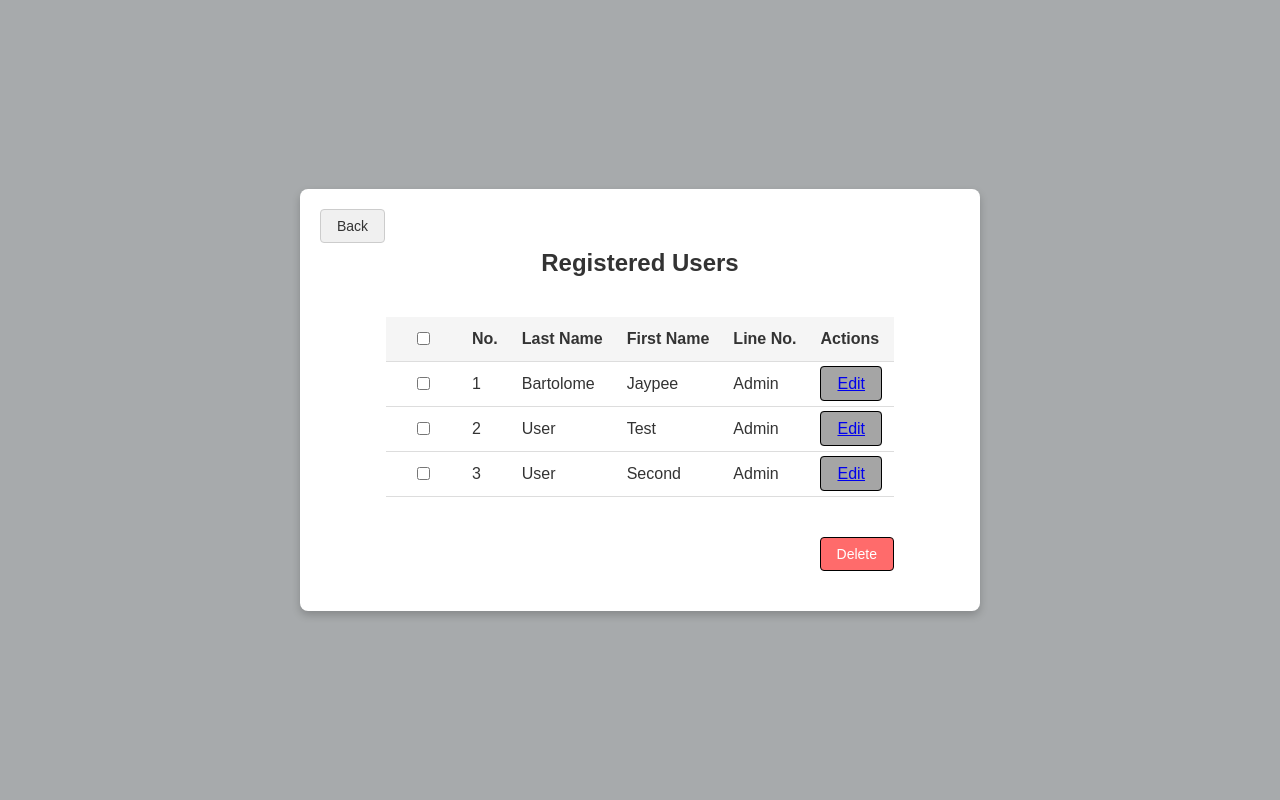
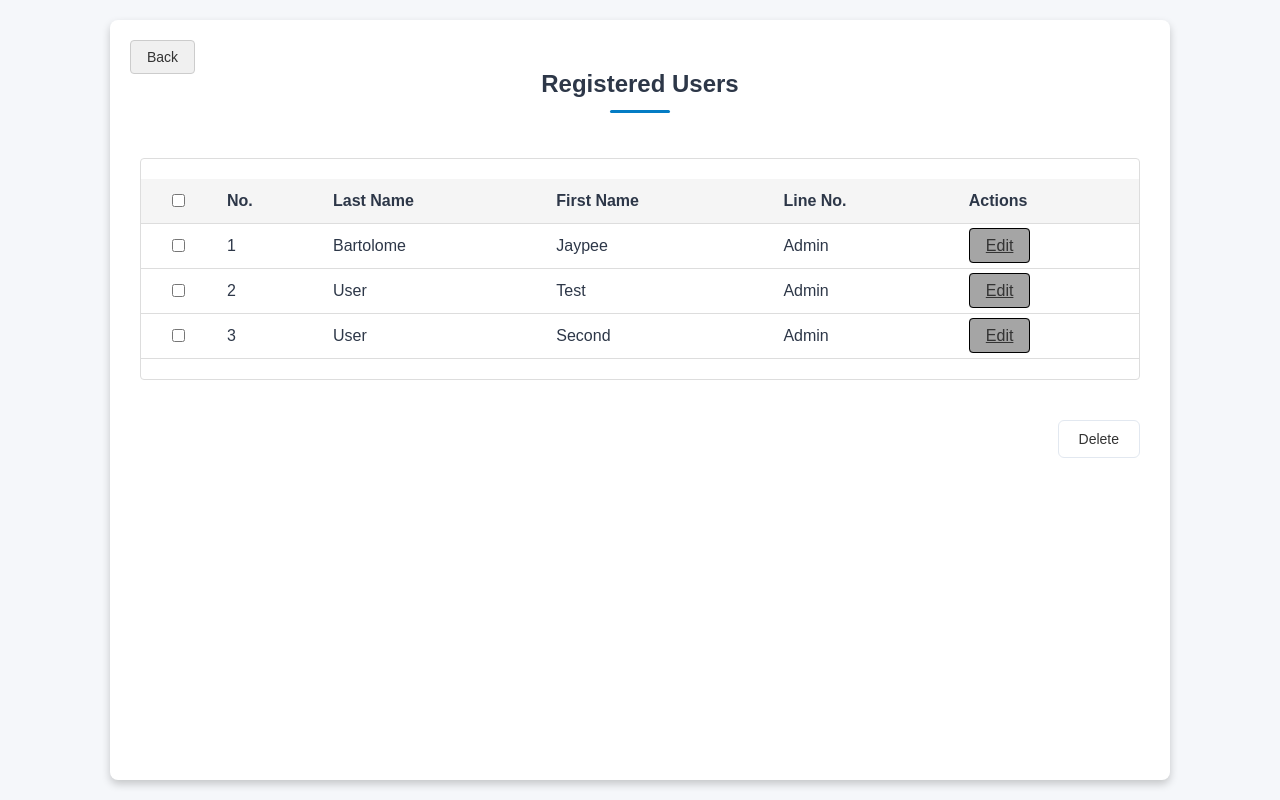
Before and after one commit to ysabellelenon/qrbarcodesys, a Flask app: page /manage-accounts in a window 1280 px wide. Run offline with Flask 3, Linux system fonts and the light colour scheme.

Commit message:
Modified UI

```diff
--- a/qr-barcode-frontend/app.py
+++ b/qr-barcode-frontend/app.py
@@ -62,9 +62,22 @@ def manage_accounts():
 def create_account():
     if request.method == 'POST':
         try:
+            # First check if username already exists
+            existing_user = User.query.filter_by(username=request.form['username']).first()
+            if existing_user:
+                flash('Username already exists. Please choose a different username.', 'error')
+                return redirect(url_for('new_account'))
+
+            # Check if all required fields are present
+            required_fields = ['username', 'password', 'first_name', 'surname', 'section', 'role']
+            for field in required_fields:
+                if not request.form.get(field):
+                    flash(f'{field.replace("_", " ").title()} is required.', 'error')
+                    return redirect(url_for('new_account'))
+
             new_user = User(
                 first_name=request.form['first_name'],
-                middle_name=request.form['middle_name'],
+                middle_name=request.form.get('middle_name', ''),
                 surname=request.form['surname'],
                 section=request.form['section'],
                 username=request.form['username'],
--- a/qr-barcode-frontend/static/css/styles.css
+++ b/qr-barcode-frontend/static/css/styles.css
@@ -7,8 +7,10 @@ body {
     align-items: center;
     height: 100vh;
     margin: 0;
-    background-color: #a7aaac;
-    color: #333;
+    padding: 0;
+    background-color: #f5f7fa;
+    color: #2d3748;
+    overflow: hidden;
 }
 
 /* Login container styling */
@@ -118,7 +120,7 @@ button {
 }
 
 .menu-item:hover {
-    background-color: #888;
+    background-color: #047cc4;
 }
 
 .logout-button {
@@ -192,17 +194,24 @@ button {
 
 /* Add styles for masterlist page */
 .masterlist-container {
-    display: flex;
-    flex-direction: column;
+    max-width: 1200px;
+    width: 90%;
+    height: 80vh;
     background-color: #fff;
     border-radius: 8px;
     box-shadow: 0 4px 8px rgba(0, 0, 0, 0.2);
-    overflow: hidden;
-    padding: 40px;
-    width: auto;
-    min-width: 600px;
+    display: flex;
+    flex-direction: column;
     position: relative;
-    align-items: center;
+    padding: 30px;
+    margin: 0 auto;
+    min-height: 600px;
+    max-height: 800px;
+}
+
+.container-parent { /* If there's a parent wrapping container */
+    position: relative;
+    overflow: visible; /* Ensure no clipping of content */
 }
 
 /* Add table styling */
@@ -233,6 +242,170 @@ th {
 
 /* Title styling */
 h2 {
+    color: #2d3748;
+    font-weight: 600;
+    margin-bottom: 30px;
+    text-align: center;
+    position: relative;
+    padding-bottom: 15px;
+}
+
+h2::after {
+    content: '';
+    position: absolute;
+    bottom: 0;
+    left: 50%;
+    transform: translateX(-50%);
+    width: 60px;  /* Length of the line */
+    height: 3px;  /* Thickness of the line */
+    background-color: #047cc4;
+    border-radius: 2px;
+}
+
+/* For section headers within forms */
+.form-section h3 {
+    color: #2d3748;
+    font-weight: 500;
     margin-bottom: 20px;
+    position: relative;
+    padding-bottom: 10px;
+}
+
+.form-section h3::after {
+    content: '';
+    position: absolute;
+    bottom: 0;
+    left: 0;
+    width: 40px;  /* Slightly shorter than main headers */
+    height: 2px;  /* Slightly thinner than main headers */
+    background-color: #047cc4;
+    border-radius: 1px;
+}
+
+/* Regular button hover */
+button:hover:not(.file-button) {
+    background-color: #047cc4;
+}
+
+/* Action button hover */
+.action-button:hover {
+    background-color: #047cc4 !important;
+}
+
+/* Submit/Register/Update button hover */
+.submit-button:hover,
+.register-button:hover,
+.update-button:hover {
+    background-color: #047cc4;
+}
+
+/* Back button hover */
+.back-button:hover {
+    background-color: #047cc4;
+    color: white;
+}
+
+/* Base button styling */
+.menu-item,
+button:not(.file-button),
+.action-button,
+.submit-button,
+.register-button,
+.update-button,
+.back-button,
+.next-button,
+.delete-button {
+    background-color: white;
     color: #333;
+    padding: 10px 20px;
+    border-radius: 6px;
+    font-weight: 500;
+    transition: all 0.2s ease;
+    border: 1.5px solid #e2e8f0;
+    cursor: pointer;
 }
+
+/* Common button hover effect */
+.menu-item:hover,
+button:hover:not(.file-button),
+.action-button:hover,
+.submit-button:hover,
+.register-button:hover,
+.update-button:hover,
+.back-button:hover,
+.next-button:hover {
+    background-color: #047cc4;
+    color: white;
+    border-color: #047cc4;
+    transform: translateY(-1px);
+}
+
+/* Keep file menu buttons unchanged */
+.file-button,
+.logout-button {
+    background-color: transparent;
+    color: #4a5568;
+}
+
+.file-button:hover,
+.logout-button:hover {
+    background-color: #e2e8f0;
+    color: #4a5568;
+}
+
+/* Special handling for delete button */
+.delete-button {
+    background-color: white;
+    color: #dc2626;
+    border-color: #dc2626;
+}
+
+.delete-button:hover {
+    background-color: #dc2626;
+    color: white;
+    border-color: #dc2626;
+}
+
+/* Update table container if needed */
+.table-container {
+    flex: 1;
+    overflow-y: auto;
+    margin: 15px 0;
+    border: 1px solid #ddd;
+    border-radius: 4px;
+}
+
+/* Add new container style for manage accounts page */
+.accounts-container {
+    max-width: 1000px;
+    width: 90%;
+    height: auto;  /* Changed from fixed height */
+    min-height: 500px;
+    max-height: 700px;
+    background-color: #fff;
+    border-radius: 8px;
+    box-shadow: 0 4px 8px rgba(0, 0, 0, 0.2);
+    display: flex;
+    flex-direction: column;
+    position: relative;
+    padding: 30px;
+    margin: 0 auto;
+    overflow: hidden;
+}
+
+/* Keep masterlist container separate */
+.masterlist-container {
+    max-width: 1200px;
+    width: 90%;
+    height: 80vh;
+    background-color: #fff;
+    border-radius: 8px;
+    box-shadow: 0 4px 8px rgba(0, 0, 0, 0.2);
+    display: flex;
+    flex-direction: column;
+    position: relative;
+    padding: 30px;
+    margin: 0 auto;
+    min-height: 600px;
+    max-height: 800px;
+}
--- a/qr-barcode-frontend/templates/manage_accounts.html
+++ b/qr-barcode-frontend/templates/manage_accounts.html
@@ -73,10 +73,35 @@
             color: #721c24;
             border: 1px solid #f5c6cb;
         }
+
+        .accounts-container {
+            max-width: 1000px;
+            width: 90%;
+            height: 90vh;
+            background-color: #fff;
+            border-radius: 8px;
+            box-shadow: 0 4px 8px rgba(0, 0, 0, 0.2);
+            display: flex;
+            flex-direction: column;
+            position: relative;
+            padding: 30px;
+            margin: 0 auto;
+            overflow: hidden;
+        }
+
+        .table-container {
+            flex: 1;
+            overflow-y: auto;
+            border: 1px solid #ddd;
+            border-radius: 4px;
+            margin: 15px 0;
+            padding: 0;
+            position: relative;
+        }
     </style>
 </head>
 <body>
-    <div class="masterlist-container">
+    <div class="accounts-container">
         <a href="{{ url_for('account_settings') }}" class="back-button">Back</a>
 
         <h2>Registered Users</h2>
@@ -92,6 +117,7 @@
         </div>
 
         <form id="userForm" action="{{ url_for('delete_users') }}" method="post" onsubmit="return confirmDelete()">
+            <div class="table-container">
                 <table>
                     <thead>
                         <tr>
@@ -122,6 +148,7 @@
                         {% endfor %}
                     </tbody>
                 </table>
+            </div>
 
             <div class="action-buttons">
                 <button type="submit" class="action-button delete-button">Delete</button>
```
Also changed, not shown: qr-barcode-frontend/templates/item_masterlist.html (+36 -19 lines), qr-barcode-frontend/instance/qr_barcode.db, 2 other files. Lines whose indentation alone changed are shown as unchanged.
